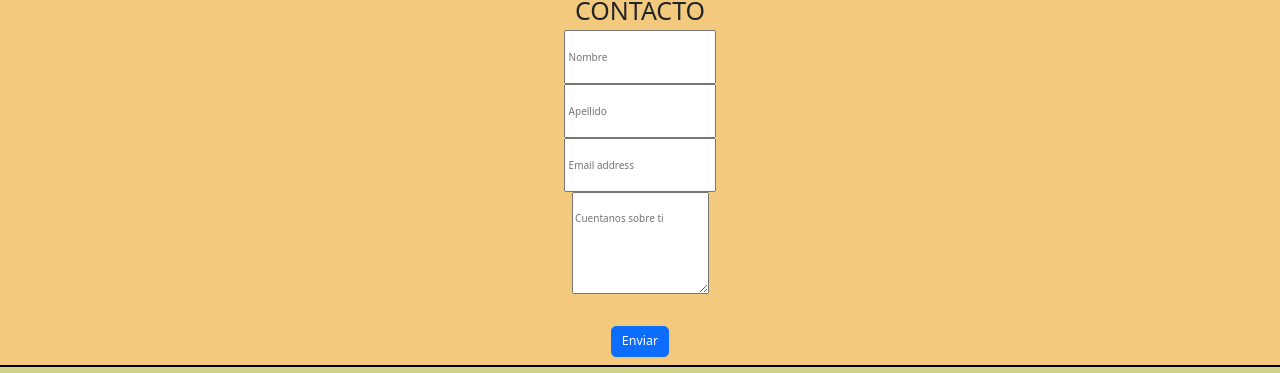
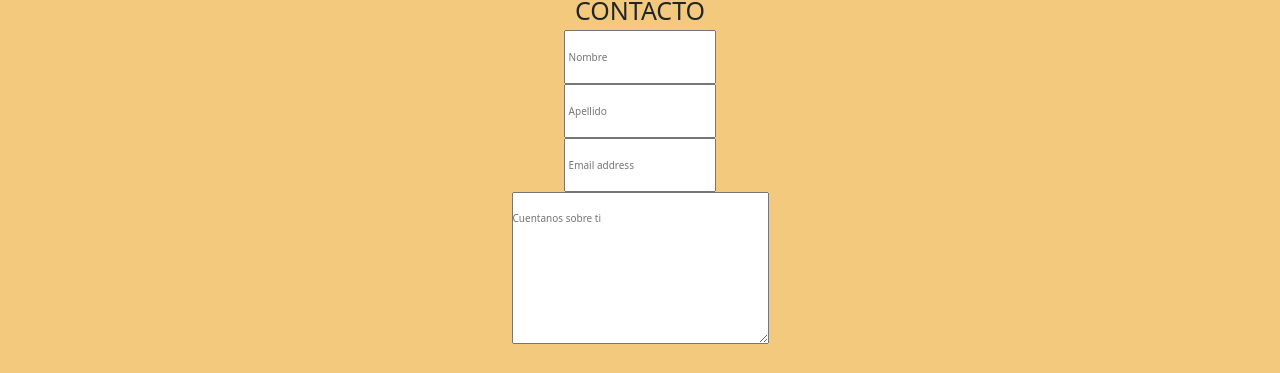
Before and after one commit to MartinEmbeita/Preentrega3-Embeita, a website: page paginas/contacto.html in a window 1280 px wide. Shown: the part 123-496 px from the top of the page. Drawn offline with nearby package versions, Linux system fonts and the light colour scheme.

Commit message:
se corrige formulario

```diff
--- a/paginas/contacto.html
+++ b/paginas/contacto.html
@@ -61,7 +61,7 @@
 							<input type="text" placeholder=" Nombre"><br>
 							<input type="text" placeholder=" Apellido"><br>
 							<input type="email" placeholder=" Email address"><br>
-							<textarea placeholder=" Cuentanos sobre ti"></textarea><br>
+							<textarea cols="40" rows="3" placeholder="Cuentanos sobre ti"></textarea><br>
 
 							<button type="button" class="btn btn-primary btn-lg">Enviar</button>
 
```
